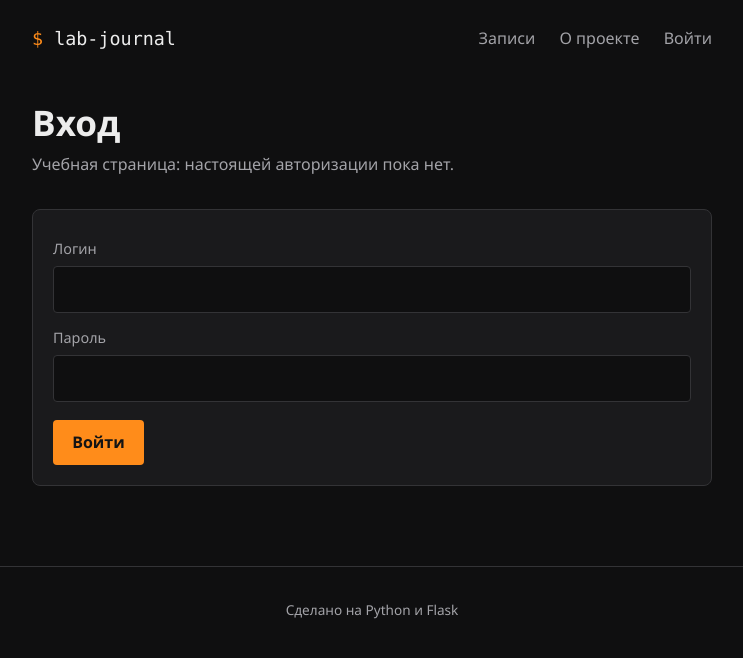
After one commit to OvchDaniil/lab-journal, a Flask app: page /login in a window 1280 px wide. The commit adds this page. Shown: the top 658 px of the page, without its empty margins (268-1011 px from the left). Run offline with Flask 3, Linux system fonts and the light colour scheme.

Commit message:
Чёрно-оранжевая тема и учебная страница входа
- Новая палитра в :root, цвет текста кнопки вынесен в --on-accent
- Маршрут /login (GET/POST) с проверкой заполненности полей
- Шаблон login.html и ссылка «Войти» в шапке

Co-Authored-By: Claude Opus 5.5 <noreply@anthropic.com>
Claude-Session: https://claude.ai/code/session_01SbhXCjt7zdnR4UM84JpVkn

```diff
--- a/app.py
+++ b/app.py
@@ -74,6 +74,27 @@ def delete(number):
     return redirect(url_for("index"))
 
 
+# Маршрут "/login" — учебная страница входа.
+# Настоящей авторизации здесь нет: мы только проверяем, что поля заполнены.
+@app.route("/login", methods=["GET", "POST"])
+def login():
+    error = None    # текст ошибки, если поля не заполнены
+    message = None  # сообщение после успешной отправки формы
+
+    if request.method == "POST":
+        username = request.form.get("username", "").strip()
+        # Пароль берём только для проверки "заполнен или нет".
+        # Никуда его не сохраняем, не выводим на страницу и не печатаем в консоль.
+        password = request.form.get("password", "")
+
+        if not username or not password:
+            error = "Заполни и логин, и пароль."
+        else:
+            message = "Вход пока не работает — это учебная страница."
+
+    return render_template("login.html", error=error, message=message)
+
+
 @app.route("/about")
 def about():
     return render_template("about.html")
--- a/static/style.css
+++ b/static/style.css
@@ -1,12 +1,15 @@
-/* Палитра: цвета терминала на тёмно-зелёной "плате" */
+/* Палитра: чёрно-оранжевая.
+   Контраст проверен по WCAG: текст на фоне ~16:1,
+   тёмный текст на оранжевой кнопке ~8:1 (норма — от 4.5:1) */
 :root {
-  --bg: #13201d;
-  --panel: #1b2c28;
-  --line: #2d4640;
-  --text: #d8e4df;
-  --muted: #8aa39b;
-  --accent: #f2b544;
-  --danger: #e2735f;
+  --bg: #0f0f10;        /* фон страницы — почти чёрный */
+  --panel: #1a1a1c;     /* панели и поля ввода — чуть светлее фона */
+  --line: #333336;      /* рамки и разделители */
+  --text: #ececec;      /* основной светлый текст */
+  --muted: #a3a3a8;     /* второстепенный серый текст */
+  --accent: #ff8c1a;    /* тёплый оранжевый акцент */
+  --on-accent: #141414; /* тёмный текст поверх оранжевого */
+  --danger: #ff6b6b;    /* ошибки и кнопка удаления */
 }
 
 * { box-sizing: border-box; }
@@ -87,7 +90,7 @@ button {
   justify-self: start;
   margin-top: 0.75rem;
   background: var(--accent);
-  color: #1a1a1a;
+  color: var(--on-accent);
   border: 0;
   border-radius: 4px;
   padding: 0.6rem 1.2rem;
@@ -97,6 +100,8 @@ button {
 }
 
 .error { color: var(--danger); margin: 0.25rem 0 0; }
+/* Нейтральное сообщение (например, на странице входа) */
+.notice { color: var(--accent); margin: 0.25rem 0 0; }
 
 /* Счётчик записей над списком — в стиле строки терминала */
 .counter {
--- a/templates/base.html
+++ b/templates/base.html
@@ -12,6 +12,7 @@
     <nav>
       <a href="{{ url_for('index') }}">Записи</a>
       <a href="{{ url_for('about') }}">О проекте</a>
+      <a href="{{ url_for('login') }}">Войти</a>
     </nav>
   </header>
 
--- /dev/null
+++ b/templates/login.html
@@ -0,0 +1,25 @@
+{% extends "base.html" %}
+
+{% block title %}Вход{% endblock %}
+
+{% block content %}
+<section class="intro">
+  <h1>Вход</h1>
+  <p>Учебная страница: настоящей авторизации пока нет.</p>
+</section>
+
+{# Используем тот же класс entry-form, что и форма на главной, — стиль будет одинаковым #}
+<form method="post" class="entry-form">
+  <label for="username">Логин</label>
+  <input id="username" name="username" autocomplete="username">
+
+  <label for="password">Пароль</label>
+  {# value не подставляем — пароль никогда не возвращается на страницу #}
+  <input id="password" name="password" type="password" autocomplete="current-password">
+
+  {% if error %}<p class="error">{{ error }}</p>{% endif %}
+  {% if message %}<p class="notice">{{ message }}</p>{% endif %}
+
+  <button type="submit">Войти</button>
+</form>
+{% endblock %}
```
Also changed, not shown: README.md.
